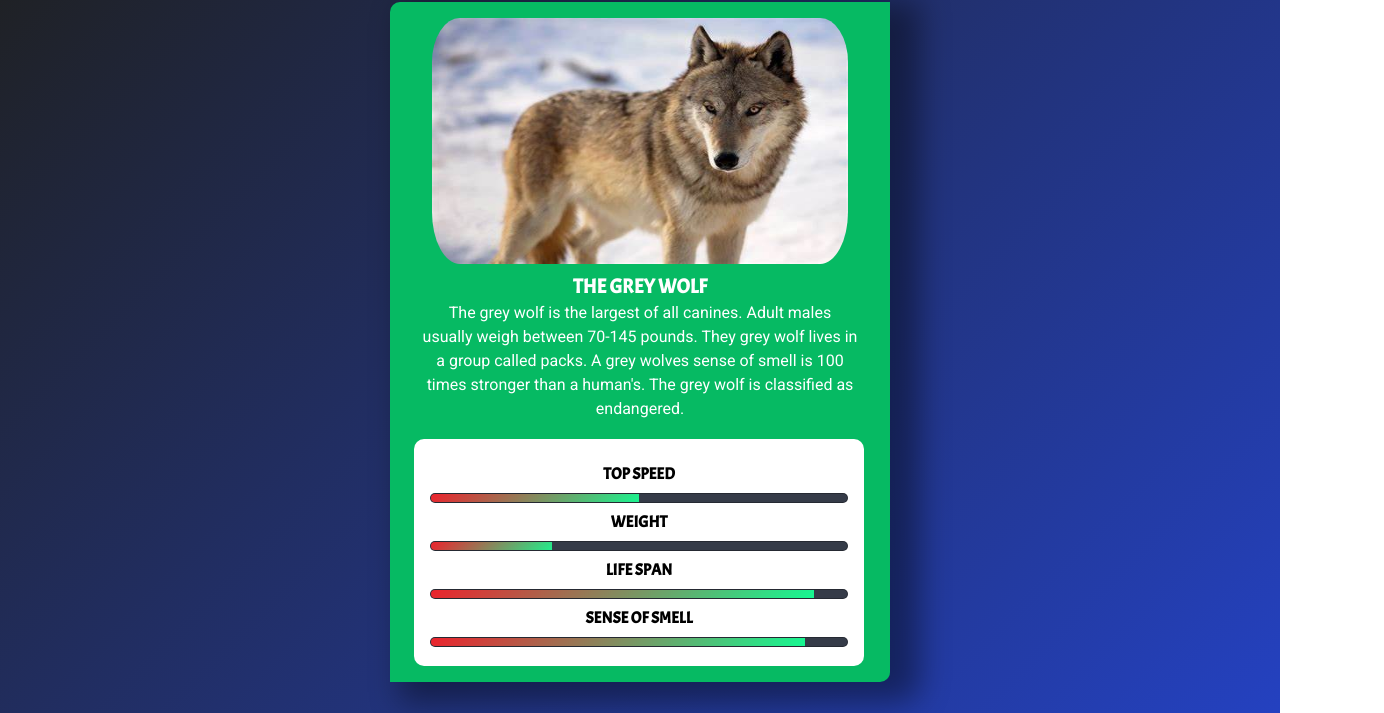
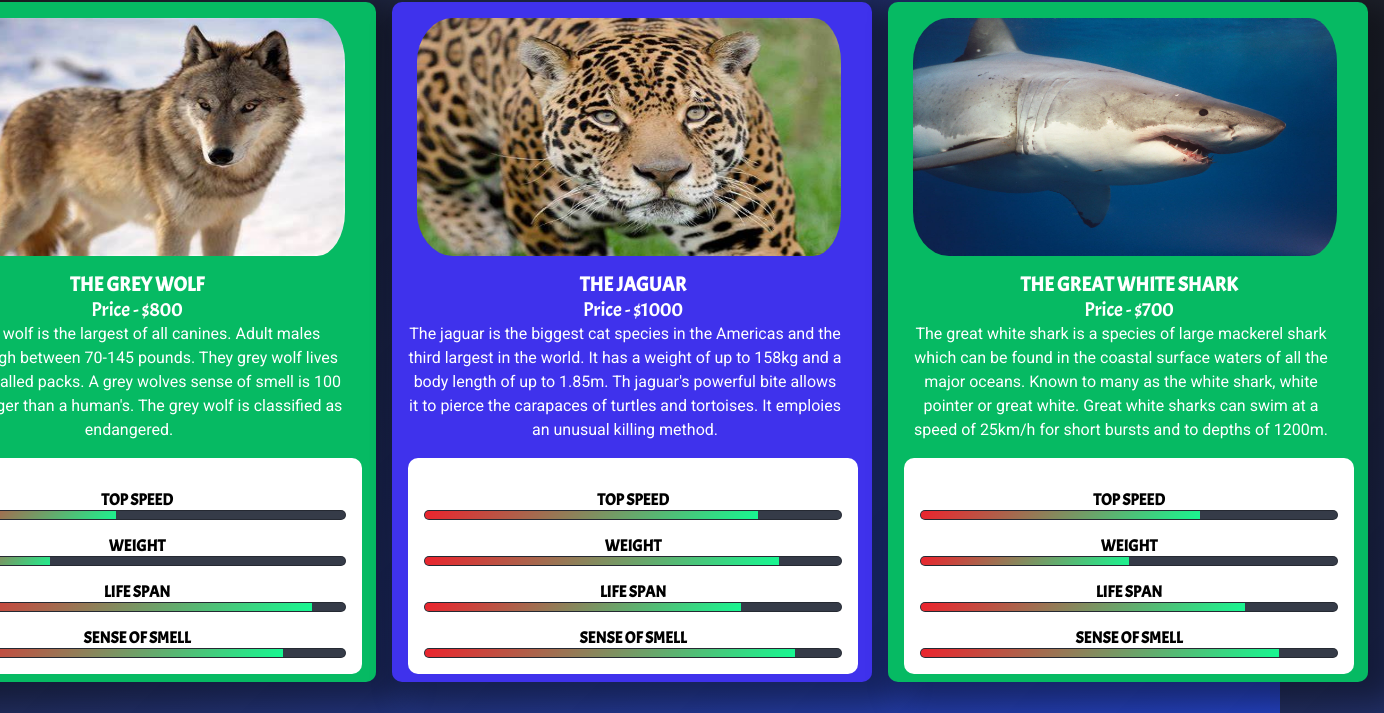
Before and after one commit to teejayrulez/learnableAnimalTradingCard, a plain HTML site: page index.html in a window 1280 px wide. Shown: the part 87-800 px from the top of the page, 1384 px wide, since content can reach past the window. Drawn offline with Linux system fonts and the light colour scheme.

Commit message:
second commit

```diff
--- a/index.html
+++ b/index.html
@@ -1,15 +1,21 @@
 <!DOCTYPE html>
 <html lang="en">
   <head>
-    <meta charset="UTF-8">
-    <meta name="viewport" content="width=device-width, initial-scale=1.0">
+    <meta charset="UTF-8" />
+    <meta name="viewport" content="width=device-width, initial-scale=1.0" />
     <title>Animal Trading card</title>
-    <link rel="stylesheet" href="style.css">
-    <link rel="preconnect" href="https://fonts.googleapis.com">
-    <link rel="preconnect" href="https://fonts.gstatic.com" crossorigin>
+    <link rel="stylesheet" href="style.css" />
+    <link rel="preconnect" href="https://fonts.googleapis.com" />
+    <link rel="preconnect" href="https://fonts.gstatic.com" crossorigin />
     <link href="https://fonts.googleapis.com/css2?" rel="stylesheet" />
-    <link href="https://fonts.googleapis.com/css2?family=Acme&display=swap" rel="stylesheet" />
-    <link href="https://fonts.googleapis.com/css2?family=Roboto:wght@300;400;500;700&display=swap" rel="stylesheet" />
+    <link
+      href="https://fonts.googleapis.com/css2?family=Acme&display=swap"
+      rel="stylesheet"
+    />
+    <link
+      href="https://fonts.googleapis.com/css2?family=Roboto:wght@300;400;500;700&display=swap"
+      rel="stylesheet"
+    />
   </head>
   <body>
     <header>
@@ -18,28 +24,99 @@
 
     <main>
       <section>
+        <!--The Grey Wolf-->
+        <div class="main-container" role="card-container">
           <div class="container" role="container">
             <div class="content-wrapper" role="wrapper">
               <img src="./image/wolf.jpg" />
               <h3 class="card-title">The grey wolf</h3>
+              <p class="listing">Price - $800</p>
               <article>
-                    The grey wolf is the largest of all canines. Adult males usually weigh between 70-145 pounds. They grey wolf lives
-                    in a group called packs. A grey wolves sense of smell is 100 times stronger than a human's. The grey wolf is classified as endangered.
+                The grey wolf is the largest of all canines. Adult males usually
+                weigh between 70-145 pounds. They grey wolf lives in a group
+                called packs. A grey wolves sense of smell is 100 times stronger
+                than a human's. The grey wolf is classified as endangered.
               </article>
               <div class="rating" role="status-container">
                 <li><h3>Top speed</h3></li>
-                <span class="bar" role="status"><span class="top-speed" role="status-progress"></span></span>
+                <span class="bar" role="status"
+                  ><span class="top-speed" role="status-progress"></span
+                ></span>
                 <li><h3>Weight</h3></li>
-                <span class="bar" role="status"><span class="weight" role="status-progress"></span></span>
+                <span class="bar" role="status"
+                  ><span class="weight" role="status-progress"></span
+                ></span>
                 <li><h3>life span</h3></li>
-                <span class="bar" role="status"><span class="life-span" role="status-progress"></span></span>
+                <span class="bar" role="status"
+                  ><span class="life-span" role="status-progress"></span
+                ></span>
                 <li><h3>Sense of smell</h3></li>
-                <span class="bar" role="status"><span class="smell" role="status-progress"></span></span>
+                <span class="bar" role="status"
+                  ><span class="smell" role="status-progress"></span
+                ></span>
+              </div>
+            </div>
+          </div>
+          <!--The Jaguar-->
+          <div class="container-1" role="container">
+            <div class="content-wrapper" role="wrapper">
+              <img src="./image/Jaguar.jpg" />
+              <h3 class="card-title">The Jaguar</h3>
+              <p class="listing">Price - $1000</p>
+              <article>
+                The jaguar is the biggest cat species in the Americas and the
+                third largest in the world. It has a weight of up to 158kg and a
+                body length of up to 1.85m. Th jaguar's powerful bite allows it
+                to pierce the carapaces of turtles and tortoises. It emploies an
+                unusual killing method.
+              </article>
+              <div class="rating" role="status-container">
+                <li><h3>Top speed</h3></li>
+                <span class="bar" role="status"
+                  ><span class="top-speed-1" role="status-progress"></span
+                ></span>
+                <li><h3>Weight</h3></li>
+                <span class="bar" role="status"
+                  ><span class="weight-1" role="status-progress"></span
+                ></span>
+                <li><h3>life span</h3></li>
+                <span class="bar" role="status"
+                  ><span class="life-span-1" role="status-progress"></span
+                ></span>
+                <li><h3>Sense of smell</h3></li>
+                <span class="bar" role="status"
+                  ><span class="smell-1" role="status-progress"></span
+                ></span>
+              </div>
+            </div>
+          </div>
+          <!--The Great White Shark-->
+          <div class="container-2" role="container">
+            <div class="content-wrapper" role="wrapper">
+              <img src="./image/Shark.jpg" />
+              <h3 class="card-title">The Great White Shark</h3>
+              <p class="listing">Price - $700</p>
+              <article>
+                The great white shark is a species of large mackerel shark which
+                can be found in the coastal surface waters of all the major
+                oceans. Known to many as the white shark, white pointer or great
+                white. Great white sharks can swim at a speed of 25km/h for
+                short bursts and to depths of 1200m.
+              </article>
+              <div class="rating" role="status-container">
+                <li><h3>Top speed</h3></li>
+                <span class="bar" role="status"><span class="top-speed-2" role="status-progress"></span></span>
+                <li><h3>Weight</h3></li>
+                <span class="bar" role="status"><span class="weight-2" role="status-progress"></span></span>
+                <li><h3>life span</h3></li>
+                <span class="bar" role="status"><span class="life-span-2" role="status-progress"></span></span>
+                <li><h3>Sense of smell</h3></li>
+                <span class="bar" role="status"><span class="smell-2" role="status-progress"></span></span>
+              </div>
             </div>
           </div>
         </div>
       </section>
     </main>
-
   </body>
 </html>
--- a/style.css
+++ b/style.css
@@ -19,6 +19,11 @@ body{
     background: linear-gradient(135deg, rgba(13, 14, 13, 0.925)0%, rgb(36, 65, 192)100%);
 }
 
+.main-container{
+    display: flex;
+    justify-content: space-around;
+}
+
 h1{
     display: flex;
     justify-content: center;
@@ -28,13 +33,20 @@ h1{
     text-transform: uppercase;
 }
 
-.container{
+.container,
+.container-1,
+.container-2{
     display: flex;
-    width: 500px;
+    width: 480px;
     height: 680px;
+    margin-right: 1rem;
     box-shadow: 20px 10px 30px 10px rgba(2, 2, 2, 0.4);
     background-color: #06ba63;
-    border-radius: 10px 0 10px 0;
+    border-radius: 10px;
+}
+
+.container-1{
+    background-color: #3f32ec;
 }
 
 .content-wrapper{
@@ -44,7 +56,7 @@ h1{
 
 img{
     justify-self: center;
-    padding: 1rem 2rem .5rem 2rem;
+    padding: 1rem 2rem 1rem 1.5rem;
     width: 480px;
     height: 270px;
     border-radius: 60px;
@@ -57,8 +69,14 @@ img{
     color: #fff;
 }
 
+.listing{
+    font-size: 20px;
+    text-align: center;
+    color: #fff;
+}
+
 article{
-    padding: 0 2rem 0 2rem;
+    padding: 0 2rem 0 1rem;
     line-height: 1.5;
     text-align: center;
     font-size: 1rem;
@@ -71,7 +89,7 @@ article{
     width: 450px;
     border-radius: 10px;
     background-color: #fff;
-    margin: 1rem 1.5rem;
+    margin: 1rem 1rem;
     color: #000;
     padding: 1rem;
 }
@@ -83,7 +101,7 @@ h3{
 }
 
 .rating li{
-    padding: 9px;
+    padding-top: 1rem;
 }
 
 .bar{
@@ -101,8 +119,10 @@ h3{
     background: linear-gradient(135deg, rgb(236, 35, 45)0%, rgb(15, 255, 149)100%);
 }
 
+
+/*Wolf rating*/
 .top-speed{
-    width: 50%;
+    width: 45%;
 }
 
 .weight{
@@ -114,5 +134,39 @@ h3{
 }
 
 .smell{
-    width: 90%;
+    width: 85%;
 }
+
+/*Jaguar rating*/
+.top-speed-1{
+    width: 80%;
+}
+
+.weight-1{
+    width: 85%;
+}
+
+.life-span-1{
+    width: 76%;
+}
+
+.smell-1{
+    width: 89%;
+}
+
+/*Shark rating*/
+.top-speed-2{
+    width: 67%;
+}
+
+.weight-2{
+    width: 50%;
+}
+
+.life-span-2{
+    width: 78%;
+}
+
+.smell-2{
+    width: 86%;
+}
```
Also changed, not shown: image/Jaguar.jpg (added), image/Shark.jpg (added), 1 other file. Lines whose indentation alone changed are shown as unchanged.
